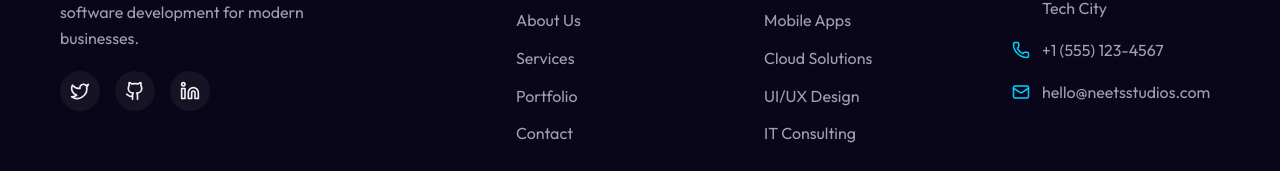
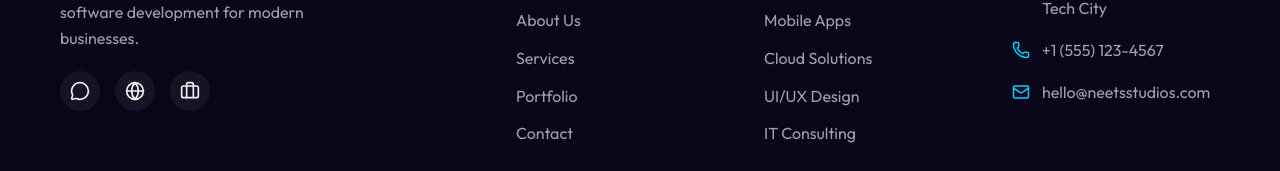
Before and after one commit to kalispidyman/raagneet, a React (Vite) app: page /contact in a window 1280 px wide. Shown: the part 1156-1327 px from the top of the page. Built offline with nearby package versions, Linux system fonts and the light colour scheme.

Commit message:
fix: replace missing lucide brand icons with generic ones

```diff
--- a/src/components/Footer.jsx
+++ b/src/components/Footer.jsx
@@ -1,6 +1,6 @@
 import React from 'react';
 import { Link } from 'react-router-dom';
-import { Cpu, Mail, Phone, MapPin, Github, Twitter, Linkedin } from 'lucide-react';
+import { Cpu, Mail, Phone, MapPin, Globe, MessageCircle, Briefcase } from 'lucide-react';
 import './Footer.css';
 
 const Footer = () => {
@@ -17,9 +17,9 @@ const Footer = () => {
               Premium IT solutions and cutting-edge software development for modern businesses.
             </p>
             <div className="social-links">
-              <a href="#" className="social-icon"><Twitter size={20} /></a>
-              <a href="#" className="social-icon"><Github size={20} /></a>
-              <a href="#" className="social-icon"><Linkedin size={20} /></a>
+              <a href="#" className="social-icon"><MessageCircle size={20} /></a>
+              <a href="#" className="social-icon"><Globe size={20} /></a>
+              <a href="#" className="social-icon"><Briefcase size={20} /></a>
             </div>
           </div>
 
```
